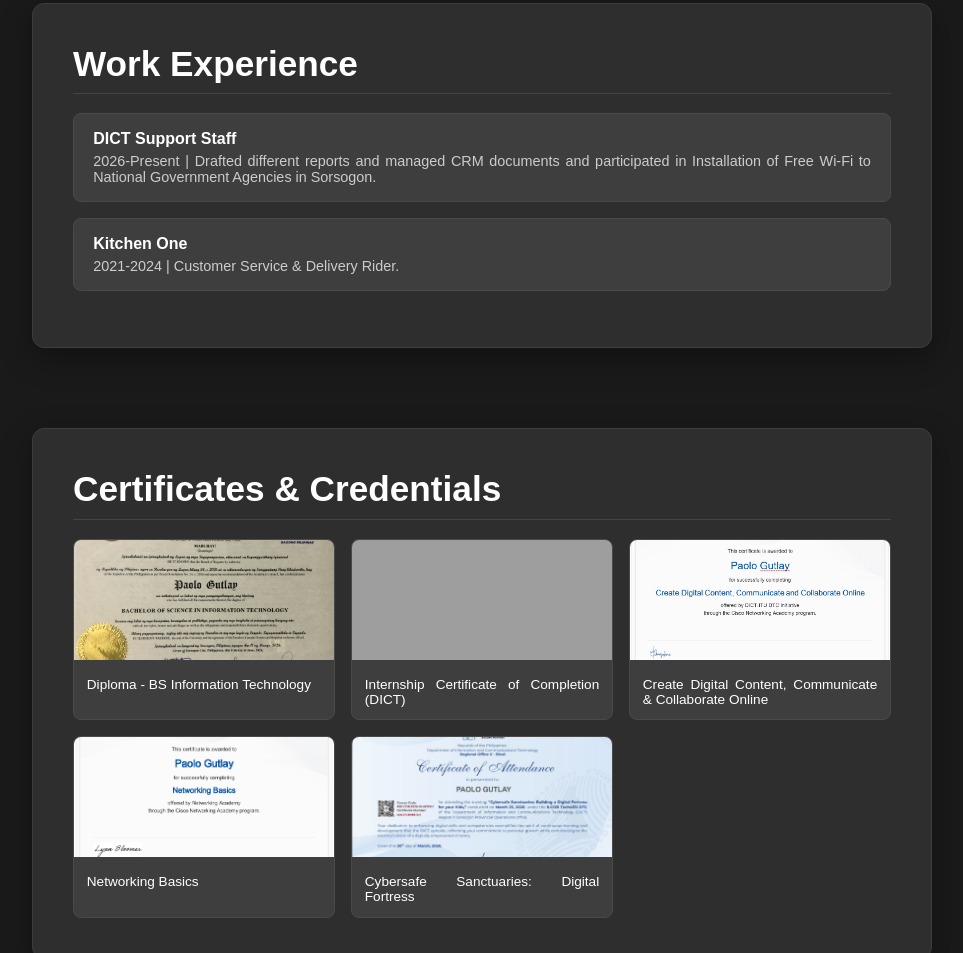
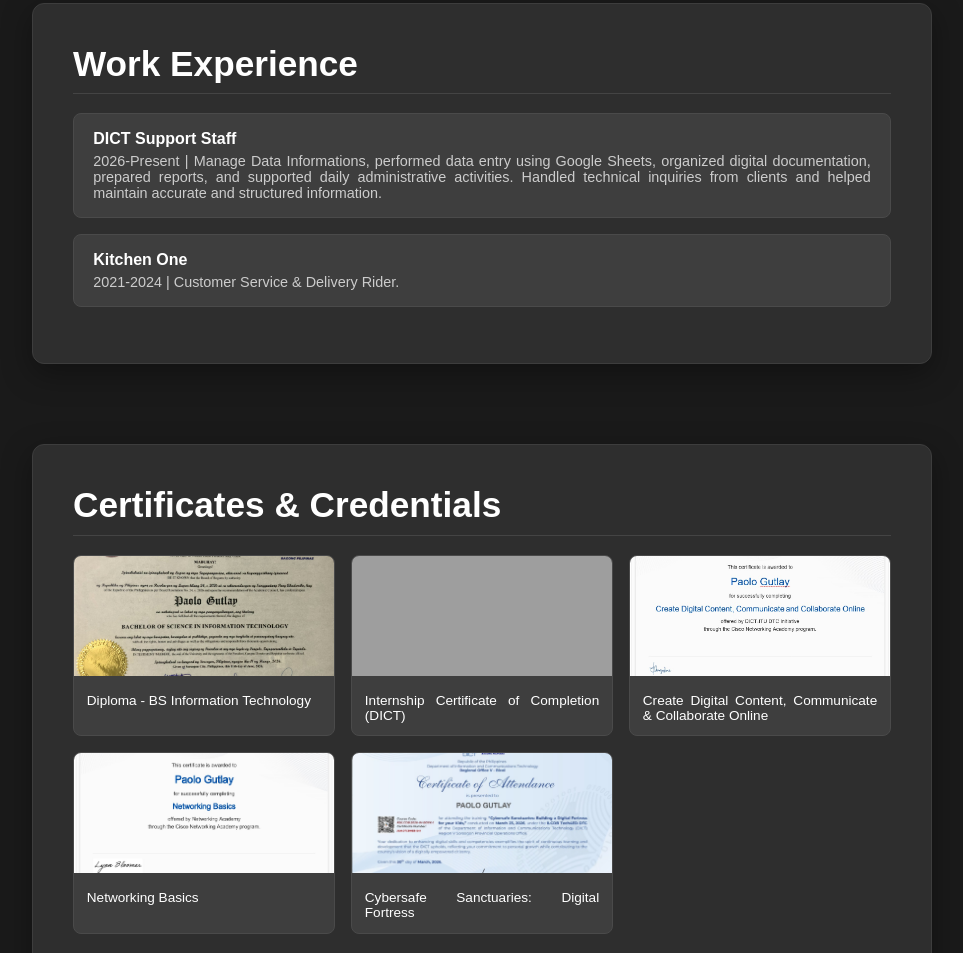
Before and after one commit to paolo1234554321/PAOLO_PORTFOLIO, a plain HTML site: page index.html in a window 1280 px wide. Shown: the part 2097-3050 px from the top of the page, without its empty margins (158-1121 px from the left). Drawn offline with Linux system fonts and the light colour scheme; grey boxes are pictures that could not be loaded.

Commit message:
Add files via upload

```diff
--- a/index.html
+++ b/index.html
@@ -158,7 +158,7 @@
                 <h2>Work Experience</h2>
                 <div class="experience-card">
                     <h4>DICT Support Staff</h4>
-                    <p>2026-Present | Drafted different reports and managed CRM documents and participated in Installation of Free Wi-Fi to National Government Agencies in Sorsogon.</p>
+                    <p>2026-Present | Manage Data Informations, performed data entry using Google Sheets, organized digital documentation, prepared reports, and supported daily administrative activities. Handled technical inquiries from clients and helped maintain accurate and structured information.</p>
                 </div>
                 <div class="experience-card">
                     <h4>Kitchen One</h4>
```
